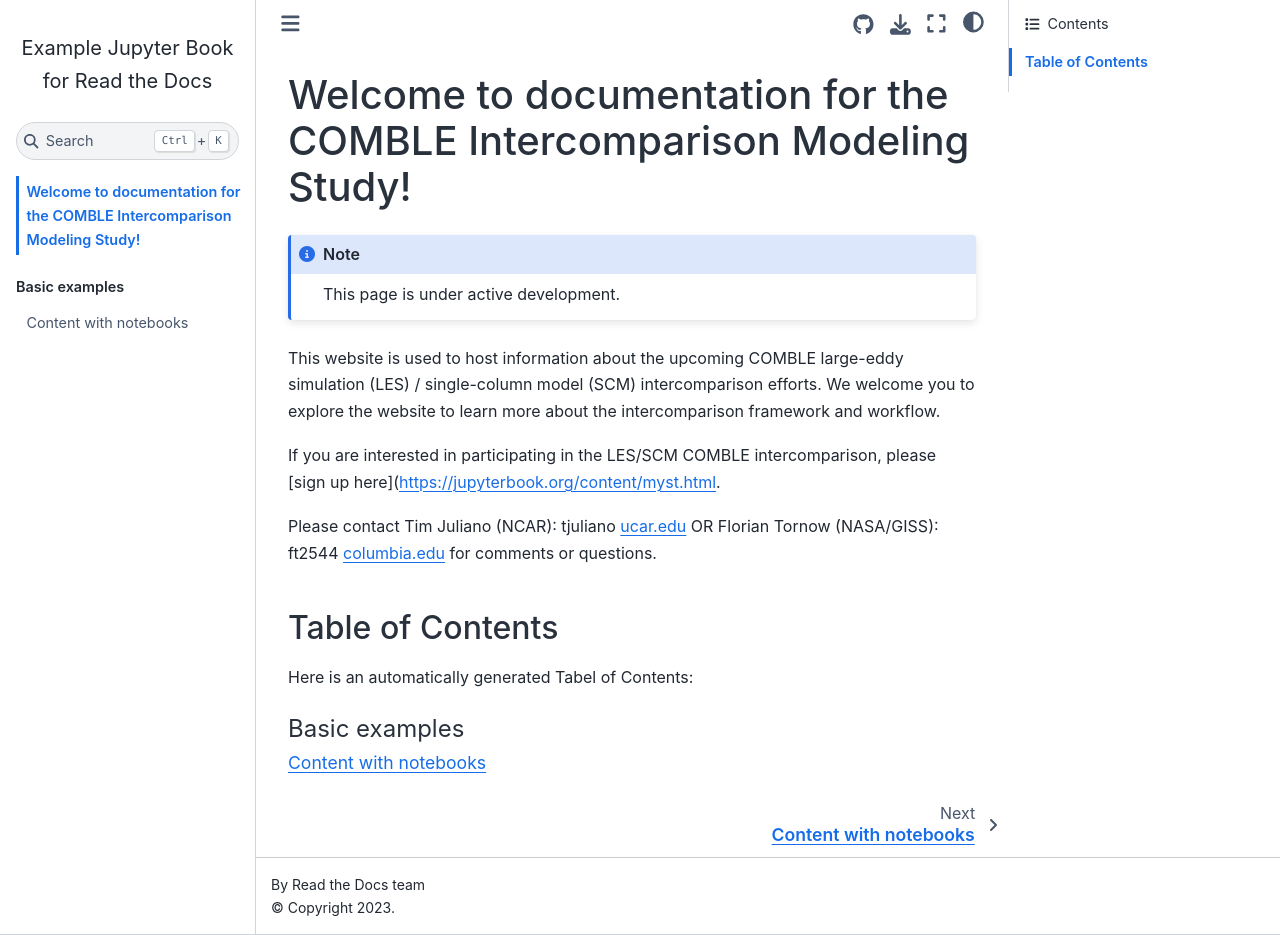
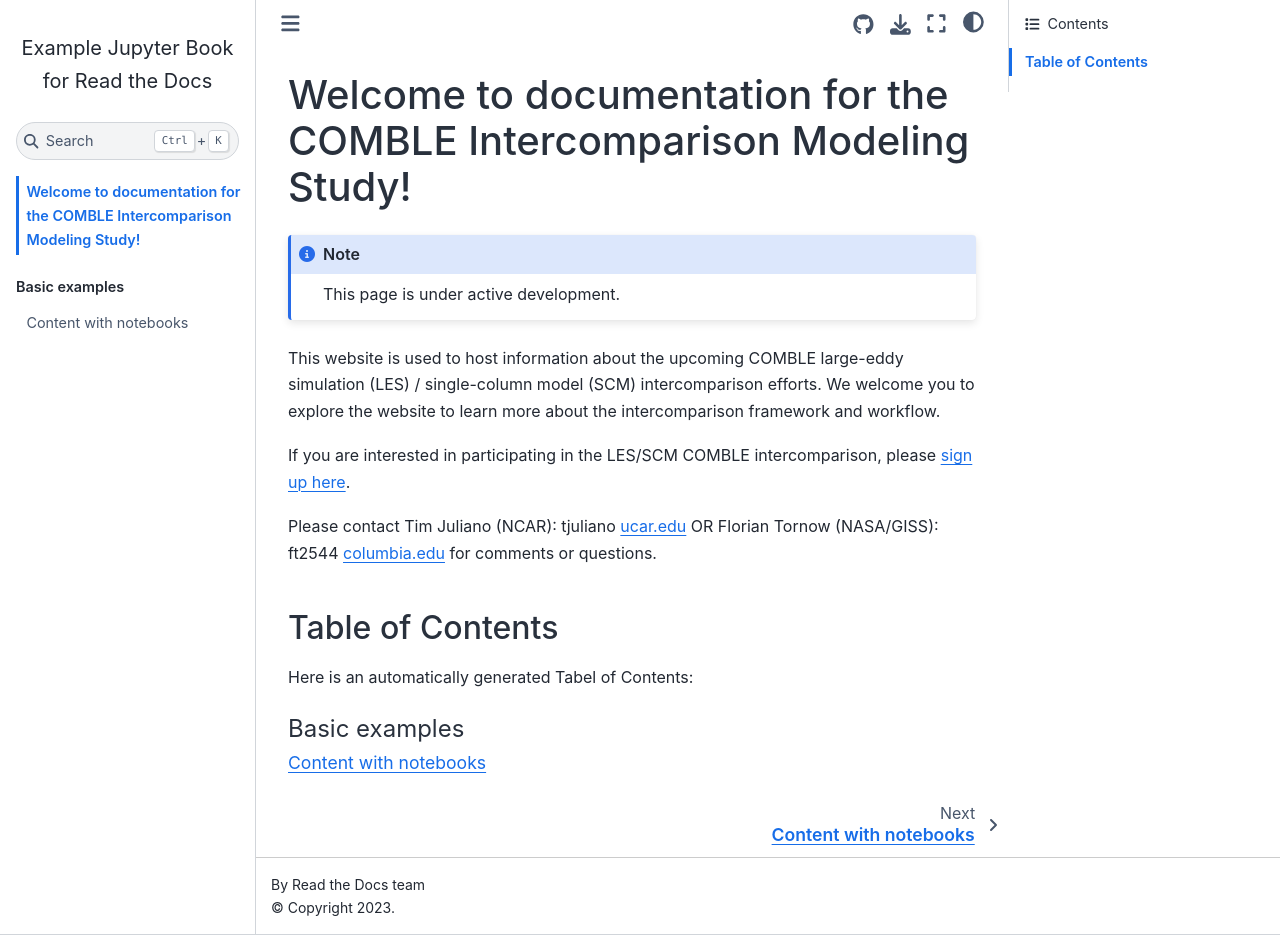
Before and after one commit to NCAR/COMBLE-Intercomparison, a Jupyter Book: the page built from docs/intro.md, in a window 1280 px wide and 935 px high. Built offline with Jupyter Book 1.0.4 settings and Sphinx 7.4.7 and the Sphinx Book theme 1.1.4, drawn with Linux system fonts in a browser that asks for light colours; part of the change alters nothing that is shown.

Commit message:
Update intro.md

```diff
--- a/docs/intro.md
+++ b/docs/intro.md
@@ -7,7 +7,7 @@ This page is under active development.
 
 This website is used to host information about the upcoming COMBLE large-eddy simulation (LES) / single-column model (SCM) intercomparison efforts. We welcome you to explore the website to learn more about the intercomparison framework and workflow.
 
-If you are interested in participating in the LES/SCM COMBLE intercomparison, please [sign up here]([https://jupyterbook.org/content/myst.html](https://docs.google.com/spreadsheets/d/1h0BDDCCJTfIsdvHHNFyA17bpsNAL7405GG69IkC8qJs/edit?usp=sharing).
+If you are interested in participating in the LES/SCM COMBLE intercomparison, please [sign up here](https://docs.google.com/spreadsheets/d/1h0BDDCCJTfIsdvHHNFyA17bpsNAL7405GG69IkC8qJs/edit?usp=sharing).
 
 Please contact Tim Juliano (NCAR): tjuliano <at> ucar.edu OR Florian Tornow (NASA/GISS): ft2544 <at> columbia.edu for comments or questions.
 
```
